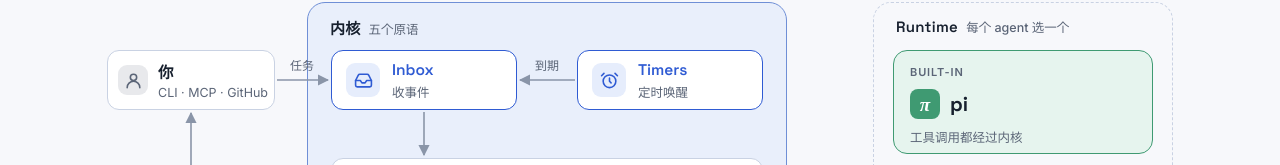
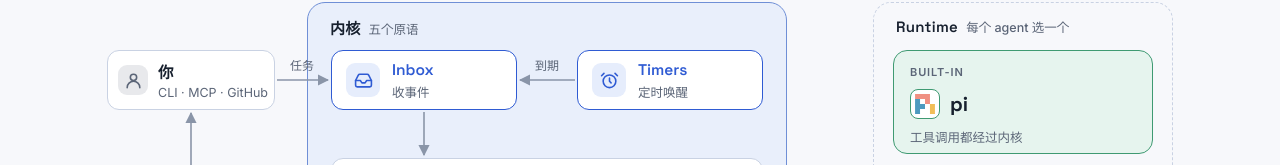
Before and after one commit to bubbleptr/aoa, a website: page docs/architecture.html in a window 1280 px wide. Shown: the part 102-267 px from the top of the page. Drawn offline with Linux system fonts and the light colour scheme.

Commit message:
docs: the architecture diagram uses pi's logo from pi.dev

```diff
--- a/docs/architecture.html
+++ b/docs/architecture.html
@@ -91,7 +91,7 @@ body {
 .builtin { top: 128px; height: 104px; background: var(--builtin); border-color: var(--builtin-edge); }
 .builtin .row { display: flex; align-items: center; gap: 10px; }
 .builtin .row b { font: 700 20px var(--display); }
-.pi { width: 30px; height: 30px; border-radius: 8px; background: var(--builtin-edge); color: #fff; display: grid; place-items: center; font: 600 19px/1 "Times New Roman", serif; font-style: italic; }
+.pi { width: 30px; height: 30px; border-radius: 8px; background: var(--chip); border: 1px solid var(--builtin-edge); padding: 3px; box-sizing: border-box; }
 .ext { top: 256px; height: 200px; background: var(--ext); border-color: var(--ext-edge); }
 .ext .pair { display: grid; gap: 8px; }
 .ext .pair div { background: var(--chip); border: 1px solid var(--ext-edge); border-radius: 10px; padding: 7px 12px 7px 8px; display: flex; align-items: center; gap: 10px; }
@@ -150,7 +150,7 @@ body {
   <div class="abs region runtime"><div class="label">Runtime<small>每个 agent 选一个</small></div></div>
   <div class="abs card builtin">
     <span class="kind">Built-in</span>
-    <div class="row"><span class="pi">π</span><b>pi</b></div>
+    <div class="row"><svg class="pi" viewBox="140 140 520 520" aria-hidden="true"><path fill="#F09082" d="M165.29 165.29H517.36V400H400V282.65H165.29Z"/><path fill="#4D9ABF" d="M165.29 282.65H282.65V400H400V517.36H282.65V634.72H165.29Z"/><path fill="#F1BE58" d="M517.36 400H634.72V634.72H517.36Z"/></svg><b>pi</b></div>
     <p>工具调用都经过内核</p>
   </div>
   <div class="abs card ext">
```
Also changed, not shown: docs/architecture-dark.png, docs/architecture-light.png.
